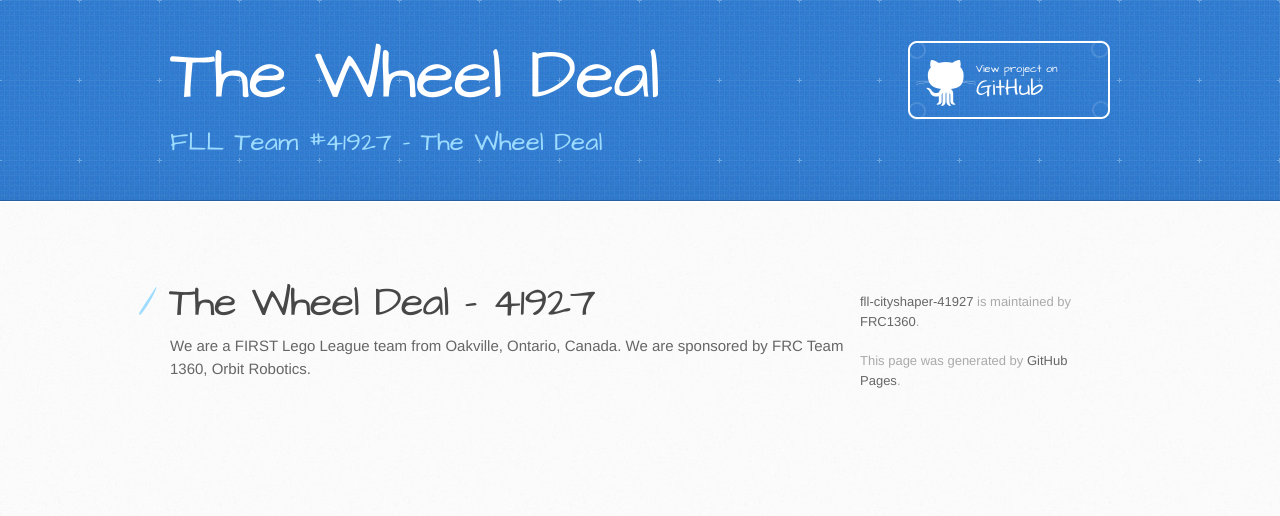
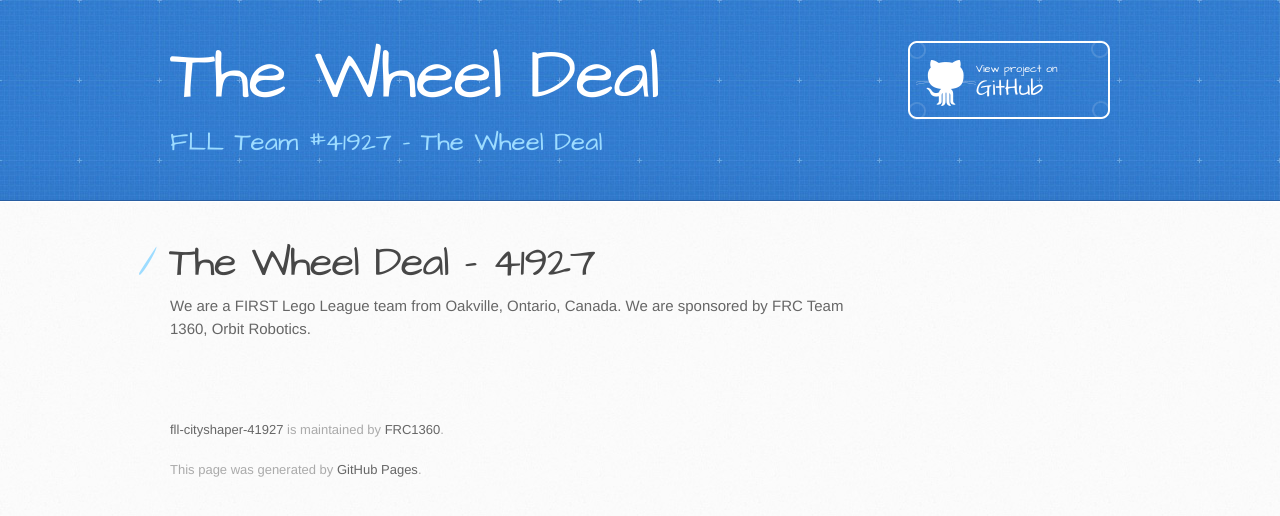
Before and after one commit to FRC1360/fll-cityshaper-41927, a Jekyll site: the page built from index.md, in a window 1280 px wide. Shown: the top 516 px of the page. Built offline with Jekyll 4.4.1, drawn with Linux system fonts in a browser that asks for light colours; our own code applies the rules of GitHub Pages for plain Markdown files.

Commit message:
Add footer to default layout

```diff
--- a/_layouts/default.html
+++ b/_layouts/default.html
@@ -35,7 +35,8 @@
         <section id="main-content">
           {{ content }}
         </section>
-
+      </div>
+      <div class="inner clearfix">
         <footer>
           {% if site.show_downloads %}
             <a href="{{ site.github.zip_url }}" class="button">
```
